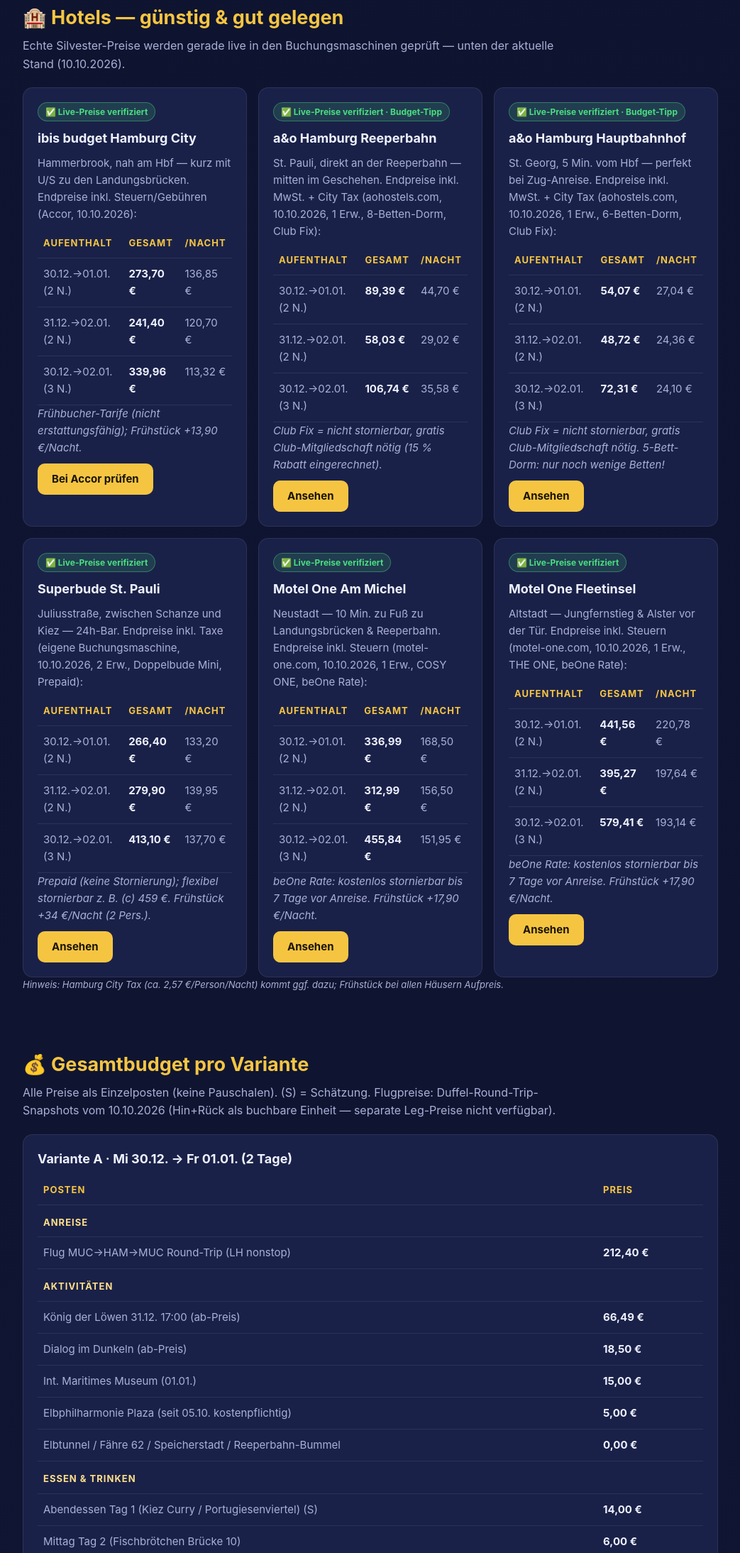
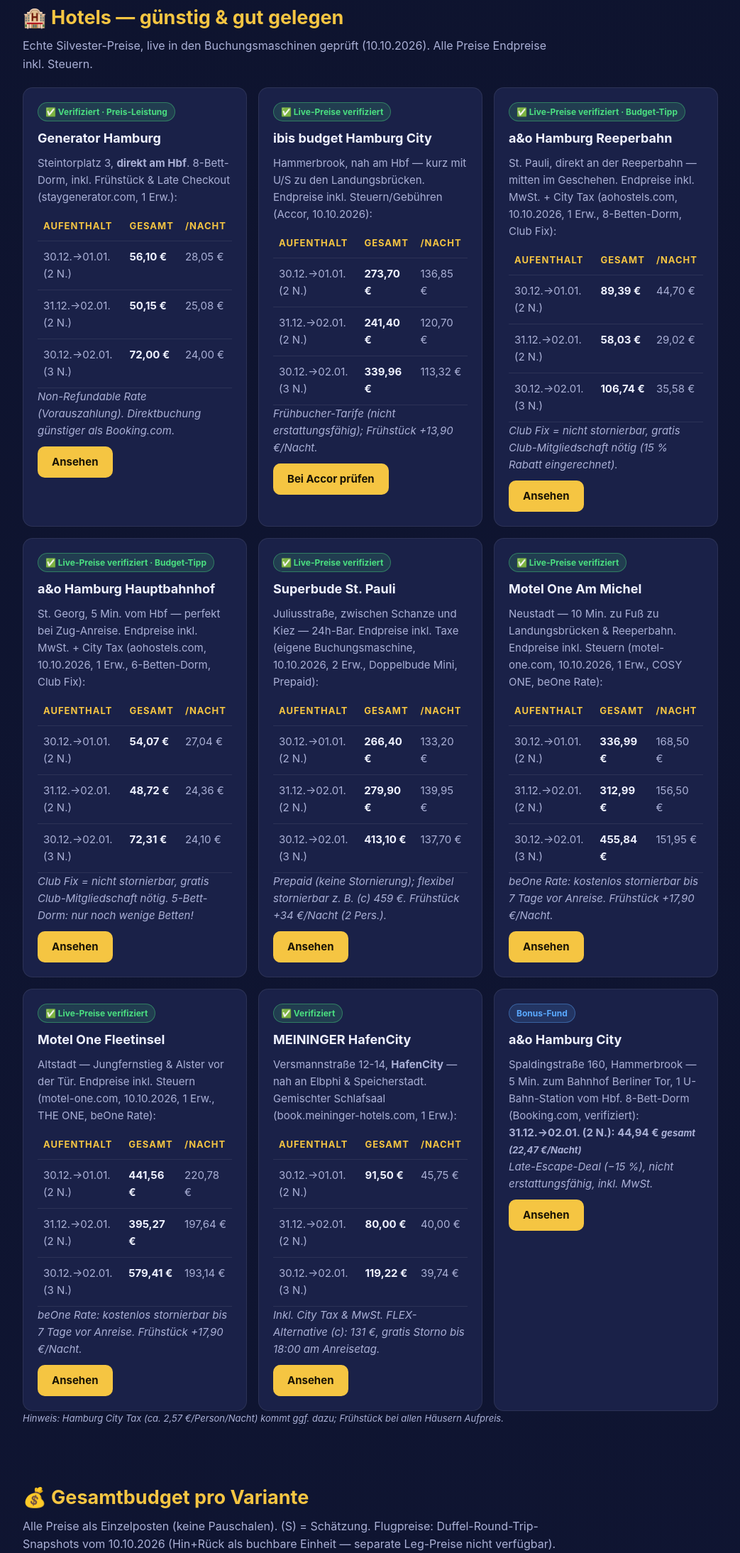
Before and after one commit to Waldmann-dev/silvester-hamburg, a plain HTML site: page index.html in a window 1280 px wide. Shown: the part 8469-10657 px from the top of the page at 71% size, without its empty margins (118-1161 px from the left). Drawn offline with nearby package versions, Linux system fonts and the light colour scheme.

Commit message:
Generator + MEININGER Budget-Hotels verifiziert

```diff
--- a/index.html
+++ b/index.html
@@ -307,8 +307,21 @@
 
 <section>
   <h2>🏨 Hotels — günstig &amp; gut gelegen</h2>
-  <p class="sec-sub">Echte Silvester-Preise werden gerade live in den Buchungsmaschinen geprüft — unten der aktuelle Stand (10.10.2026).</p>
+  <p class="sec-sub">Echte Silvester-Preise, live in den Buchungsmaschinen geprüft (10.10.2026). Alle Preise Endpreise inkl. Steuern.</p>
   <div class="grid">
+    <div class="card">
+      <span class="tag best">✅ Verifiziert · Preis-Leistung</span>
+      <h3>Generator Hamburg</h3>
+      <p>Steintorplatz 3, <strong>direkt am Hbf</strong>. 8-Bett-Dorm, inkl. Frühstück &amp; Late Checkout (staygenerator.com, 1 Erw.):</p>
+      <table>
+        <tr><th>Aufenthalt</th><th>Gesamt</th><th>/Nacht</th></tr>
+        <tr><td>30.12.→01.01. (2 N.)</td><td><strong>56,10 €</strong></td><td>28,05 €</td></tr>
+        <tr><td>31.12.→02.01. (2 N.)</td><td><strong>50,15 €</strong></td><td>25,08 €</td></tr>
+        <tr><td>30.12.→02.01. (3 N.)</td><td><strong>72,00 €</strong></td><td>24,00 €</td></tr>
+      </table>
+      <p class="est">Non-Refundable Rate (Vorauszahlung). Direktbuchung günstiger als Booking.com.</p>
+      <a class="btn" href="https://www.staygenerator.com/hostels/hamburg" target="_blank" rel="noopener">Ansehen</a>
+    </div>
     <div class="card">
       <span class="tag best">✅ Live-Preise verifiziert</span>
       <h3>ibis budget Hamburg City</h3>
@@ -386,6 +399,27 @@
       </table>
       <p class="est">beOne Rate: kostenlos stornierbar bis 7 Tage vor Anreise. Frühstück +17,90 €/Nacht.</p>
       <a class="btn" href="https://www.motel-one.com/hotels/hamburg/hotel-hamburg-fleetinsel/" target="_blank" rel="noopener">Ansehen</a>
+    </div>
+    <div class="card">
+      <span class="tag best">✅ Verifiziert</span>
+      <h3>MEININGER HafenCity</h3>
+      <p>Versmannstraße 12-14, <strong>HafenCity</strong> — nah an Elbphi &amp; Speicherstadt. Gemischter Schlafsaal (book.meininger-hotels.com, 1 Erw.):</p>
+      <table>
+        <tr><th>Aufenthalt</th><th>Gesamt</th><th>/Nacht</th></tr>
+        <tr><td>30.12.→01.01. (2 N.)</td><td><strong>91,50 €</strong></td><td>45,75 €</td></tr>
+        <tr><td>31.12.→02.01. (2 N.)</td><td><strong>80,00 €</strong></td><td>40,00 €</td></tr>
+        <tr><td>30.12.→02.01. (3 N.)</td><td><strong>119,22 €</strong></td><td>39,74 €</td></tr>
+      </table>
+      <p class="est">Inkl. City Tax &amp; MwSt. FLEX-Alternative (c): 131 €, gratis Storno bis 18:00 am Anreisetag.</p>
+      <a class="btn" href="https://www.meininger-hotels.com/de/hotels/hamburg/" target="_blank" rel="noopener">Ansehen</a>
+    </div>
+    <div class="card">
+      <span class="tag info">Bonus-Fund</span>
+      <h3>a&amp;o Hamburg City</h3>
+      <p>Spaldingstraße 160, Hammerbrook — 5 Min. zum Bahnhof Berliner Tor, 1 U-Bahn-Station vom Hbf. 8-Bett-Dorm (Booking.com, verifiziert):</p>
+      <p class="price">31.12.→02.01. (2 N.): <strong>44,94 €</strong> <span class="est">gesamt (22,47 €/Nacht)</span></p>
+      <p class="est">Late-Escape-Deal (−15 %), nicht erstattungsfähig, inkl. MwSt.</p>
+      <a class="btn" href="https://www.aohostels.com/de/hamburg/" target="_blank" rel="noopener">Ansehen</a>
     </div>
   </div>
   <p class="est">Hinweis: Hamburg City Tax (ca. 2,57 €/Person/Nacht) kommt ggf. dazu; Frühstück bei allen Häusern Aufpreis.</p>
```
